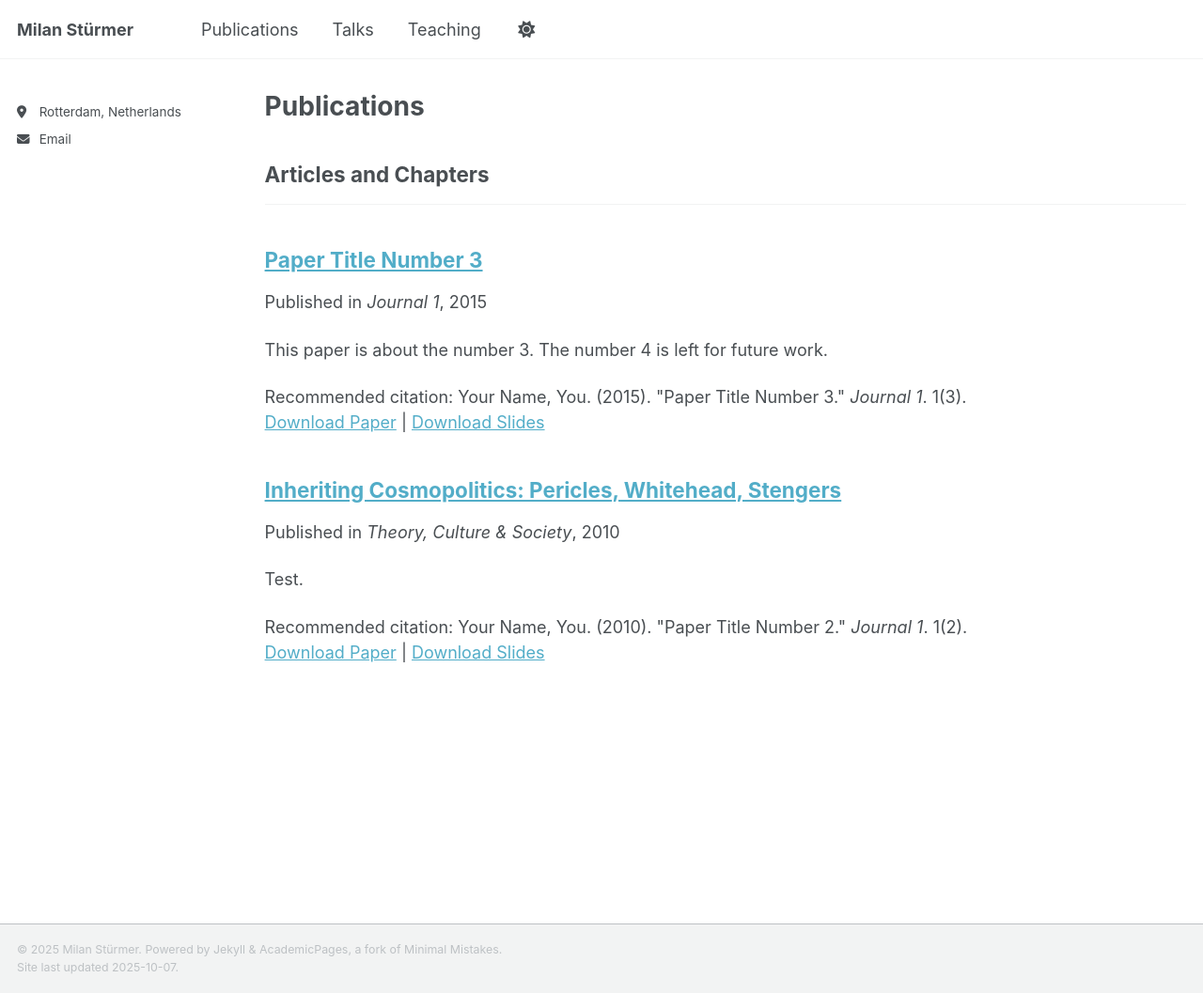
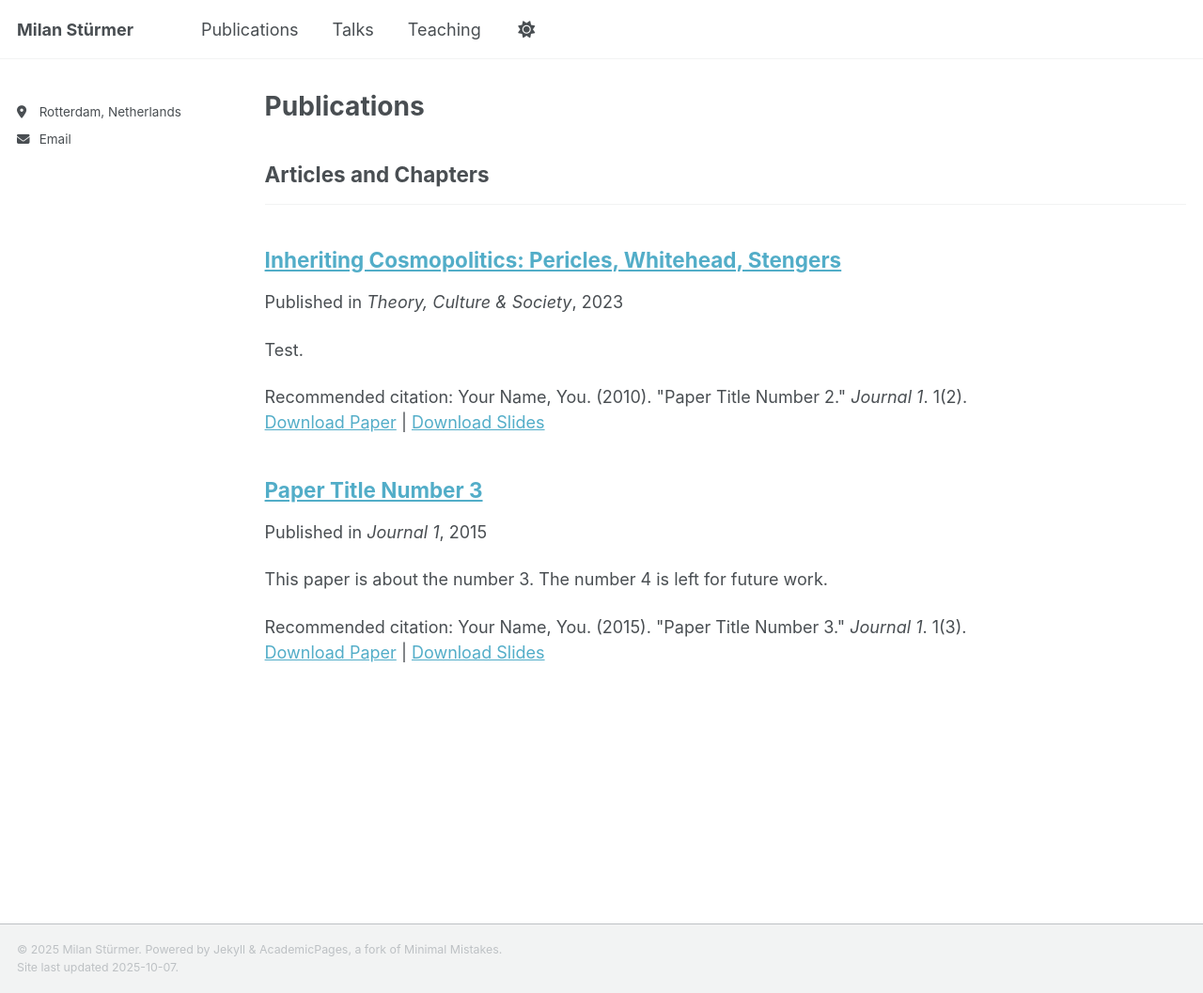
Before and after one commit to milanstuermer/milanstuermer.github.io, a Jekyll site: the page built from _pages/publications.html, in a window 1280 px wide and 1057 px high. Shown: the whole window at 94% size. Built offline with Jekyll 4.4.1, drawn with Linux system fonts in a browser that asks for light colours; a script that is not in the unit is left out.

Commit message:
Update 2010-10-01-paper-title-number-2.md

```diff
--- a/_publications/2010-10-01-paper-title-number-2.md
+++ b/_publications/2010-10-01-paper-title-number-2.md
@@ -4,7 +4,7 @@ collection: publications
 category: manuscripts
 permalink: /publication/2010-10-01-paper-title-number-2.md
 excerpt: 'Test.'
-date: 2010-10-01
+date: 2023-01-01
 venue: 'Theory, Culture & Society'
 slidesurl: 'http://academicpages.github.io/files/slides2.pdf'
 paperurl: 'http://academicpages.github.io/files/paper2.pdf'
```
